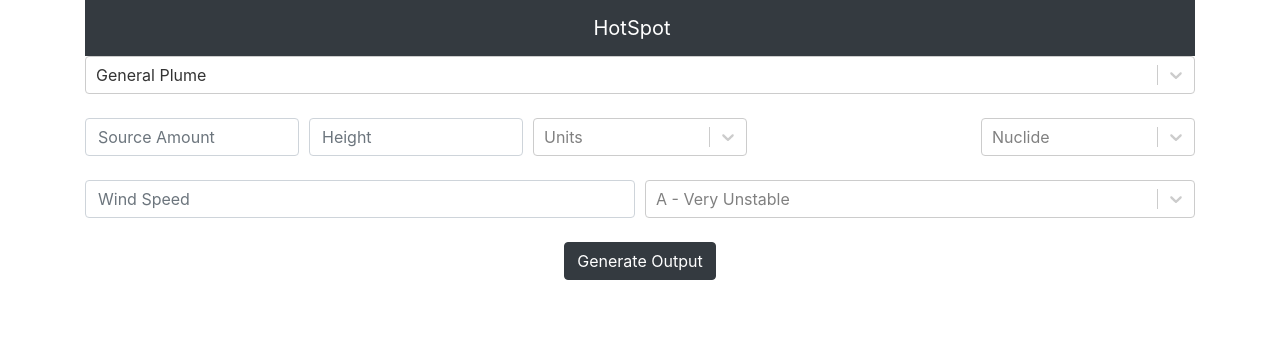
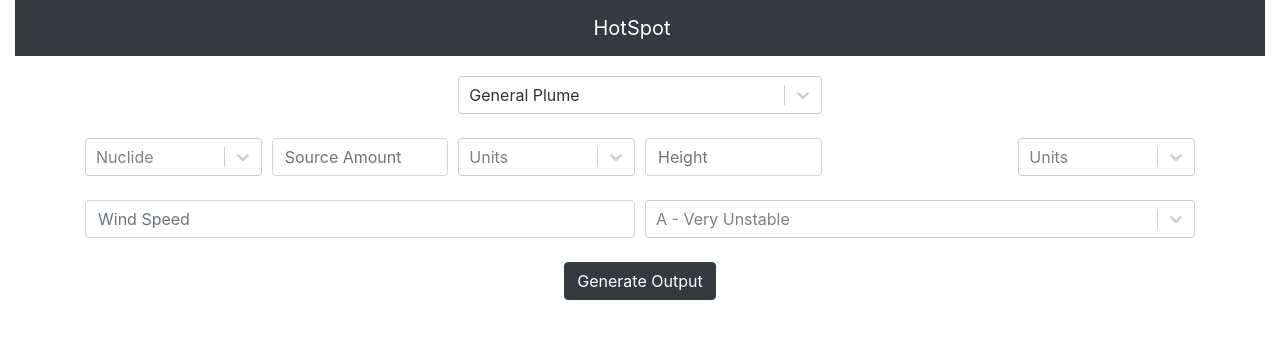
Before and after one commit to CEN3031-Group-4/HotSpotApp, a React (Create React App) app in the folder client/: page / in a window 1280 px wide. Shown: the top 338 px of the page. Built offline with nearby package versions, Linux system fonts and the light colour scheme.

Commit message:
Implemented Gaussian info and connected all variables except receptors to it-Aukee

```diff
--- a/client/src/App.js
+++ b/client/src/App.js
@@ -7,18 +7,134 @@
 import Model from "./components/Model"
 import Meteorology from "./components/Meteorology"
 import {Form, Button} from 'react-bootstrap';
+import {Gaussian} from "./components/Gaussian";
 
 
-const App = () => {
+class App extends React.Component {
+
+  constructor(props) {
+    super(props);
+
+    this.state = {
+      modelType: '',
+      stableValue: '',
+      fireCloudTop: 0,
+      fireRadius: 0,
+      sourceAmount: 0,
+      receptorDistance: [],
+      receptorHeight: 0,
+      releaseHeight: 0,
+      windSpeed: 0,
+      concentration: []
+    };
+  }
+
+  modelTypeUpdate = modelType => {
+    this.setState(
+      { modelType },
+      () => console.log(`Model Type: `, this.state.modelType)
+    );
+  }
+
+  stableValueUpdate = stableValue => {
+    this.setState(
+      { stableValue },
+      () => console.log(`Stability Value: `, this.state.stableValue)
+    );
+  }
+
+  fireCloudTopUpdate = fireCloudTop => {
+    this.setState(
+      { fireCloudTop },
+      () => console.log(`Fire Cloud Top: `, this.state.fireCloudTop)
+    );
+  }
+
+  fireRadiusUpdate = fireRadius => {
+    this.setState(
+      { fireRadius },
+      () => console.log(`Fire Radius: `, this.state.fireRadius)
+    );
+  }
+
+  sourceAmountUpdate = sourceAmount => {
+    this.setState(
+      { sourceAmount },
+      () => console.log(`Source Amount: `, this.state.sourceAmount)
+    );
+  }
+
+  //******* need to make sure this is how to pass an array *******//
+  // Not implemented
+  receptorDistanceUpdate = receptorDistance => {
+    this.setState(
+      { receptorDistance },
+      () => console.log(`Receptor Distance Array: `, this.state.receptorDistance)
+    );
+  }
+
+  // Not implemented
+  receptorHeightUpdate = receptorHeight => {
+    this.setState(
+      { receptorHeight },
+      () => console.log(`Receptor Height: `, this.state.receptorHeight)
+    );
+  }
+
+  releaseHeightUpdate = releaseHeight => {
+    this.setState(
+      { releaseHeight },
+      () => console.log(`Release Height: `, this.state.releaseHeight)
+    );
+  }
+
+  windSpeedUpdate = windSpeed => {
+    this.setState(
+      { windSpeed },
+      () => console.log(`Wind Speed: `, this.state.windSpeed)
+    );
+  }
+
+  onSubmit(e) {
+    e.preventDefault();
+
+    // On Submit should contain the error checking
+
+    for (var i = 0; i < this.state.receptorDistance.length; i++)
+    {
+      this.state.concentration.push(Gaussian(this.state.modelType,
+                                  this.state.stableValue,
+                                  this.state.fireCloudTop,
+                                  this.state.fireRadius,
+                                  this.state.sourceAmount,
+                                  this.state.receptorDistance[i],
+                                  this.state.receptorHeight,
+                                  this.state.releaseHeight,
+                                  this.state.windSpeed
+                                  ));
+    }
+  }
+
+  render() {
     return (
-    <div className="container">
+      <div className="container-fluid">
           <Header></Header>
-        <Form>
-          <Model />
-          <Meteorology />
+          <div  className="container"
+                style={{paddingTop: 20}}>
+            <Form onSubmit={this.onSubmit}>
+              <Model  modelTypeUpdate={this.modelTypeUpdate.bind(this)}
+                      fireCloudTopUpdate={this.fireCloudTopUpdate.bind(this)}
+                      fireRadiusUpdate={this.fireRadiusUpdate.bind(this)}
+                      sourceAmountUpdate={this.sourceAmountUpdate.bind(this)}
+                      releaseHeightUpdate={this.releaseHeightUpdate.bind(this)}
+                      />
+              <Meteorology  windSpeedUpdate={this.windSpeedUpdate.bind(this)}
+                            stableValueUpdate={this.stableValueUpdate.bind(this)}
+                            />
               {/* <Receptors /> */}
               {/* <Output /> */}
             </Form>
+          </div>
           <br></br>
           <div className="text-center">
             <Button type="submit" className="btn btn-dark" >Generate Output</Button>
@@ -26,5 +142,6 @@
       </div>
     );
   }
+}
 
 export default App;
--- a/client/src/components/Model.js
+++ b/client/src/components/Model.js
@@ -9,7 +9,12 @@
     { value: 'General_Fire', label: 'General Fire' }
 ];
 
-const units = [
+const units1 = [
+    { value: 'Ci', label: 'Curies (Ci)' },
+    { value: 'Bq', label: 'Becquerel (Bq)' }
+];
+
+const units2 = [
     { value: 'm', label: 'Meters (m)' },
     { value: 'ft', label: 'Feet (ft)' }
 ];
@@ -19,22 +24,36 @@
 ];
 
 class Model extends React.Component {
+
   state = {
     selectedOption: { value: 'General_Plume', label: 'General Plume' },
-    unitOption: null,
-    nuclideOption: null
+    unit1Option: null,
+    unit2Option: null,
+    nuclideOption: null,
+    sourceAmount: 0
   };
+
   modelChange = selectedOption => {
     this.setState(
       { selectedOption },
-       () => console.log(`Option selected:`, this.state.selectedOption)
+       () => {
+            console.log(`Option selected:`, this.state.selectedOption);
+            this.props.modelTypeUpdate(this.state.selectedOption.value);
+        }
     );
   };
 
-  unitChange = unitOption => {
+  unit1Change = unit1Option => {
     this.setState(
-      { unitOption },
-       () => console.log(`Option selected:`, this.state.unitOption)
+      { unit1Option },
+       () => console.log(`Option selected:`, this.state.unit1Option)
+    );
+  };
+
+  unit2Change = unit2Option => {
+    this.setState(
+      { unit2Option },
+       () => console.log(`Option selected:`, this.state.unit2Option)
     );
   };
 
@@ -45,14 +64,31 @@
     );
   };
 
+  sourceAmountChange(e) {
+    this.props.sourceAmountUpdate(e.target.value);
+  }
+
+  releaseHeightChange(e) {
+    this.props.releaseHeightUpdate(e.target.value);
+  }
+
+  fireRadiusChange(e) {
+    this.props.fireRadiusUpdate(e.target.value);
+  }
+
+  fireCloudTopChange(e) {
+    this.props.fireCloudTopUpdate(e.target.value);
+  }
+
   render() {
-    const { selectedOption, unitOption, nuclideOption } = this.state;
+    const { selectedOption, unit1Option, unit2Option, nuclideOption } = this.state;
 
     if(selectedOption){
-        if(selectedOption.value === "General_Plume"){
+        if(selectedOption.value === "General_Plume") {
             return (
                 <div>
                     <Form.Row>
+                        <Col></Col>
                         <Col>
                             <Select
                                 value={selectedOption}
@@ -60,25 +96,11 @@
                                 options={options}
                             />
                         </Col>
+                        <Col></Col>
                     </Form.Row>
                     <br></br>
                     <div>
                         <Form.Row>
-                            <Col>
-                                <Form.Control type="number" placeholder="Source Amount" />
-                            </Col>
-                            <Col>
-                                <Form.Control type="number" placeholder="Height" />
-                            </Col>
-                            <Col>
-                                <Select
-                                    placeholder="Units"
-                                    value={unitOption}
-                                    onChange={this.unitChange}
-                                    options={units}
-                                />
-                            </Col>
-                            <Col></Col>
                             <Col>
                                 <Select
                                     placeholder="Nuclide"
@@ -87,14 +109,44 @@
                                     options={nuclides}
                                 />
                             </Col>
+                            <Col>
+                                <Form.Control
+                                    type="number" placeholder="Source Amount"
+                                    onChange={this.sourceAmountChange.bind(this)}
+                                />
+                            </Col>
+                            <Col>
+                                <Select
+                                    placeholder="Units"
+                                    value={unit1Option}
+                                    onChange={this.unit1Change}
+                                    options={units1}
+                                />
+                            </Col>
+                            <Col>
+                                <Form.Control
+                                    type="number" placeholder="Height"
+                                    onChange={this.releaseHeightChange.bind(this)}
+                                />
+                            </Col>
+                            <Col></Col>
+                            <Col>
+                                <Select
+                                    placeholder="Units"
+                                    value={unit2Option}
+                                    onChange={this.unit2Change}
+                                    options={units2}
+                                />
+                            </Col>
                         </Form.Row>
                     </div>
                 </div>
             );
-        }if(selectedOption.value === "General_Fire"){
+        } if (selectedOption.value === "General_Fire") {
             return (
                 <div>
                     <Form.Row>
+                        <Col></Col>
                         <Col>
                             <Select
                                 value={selectedOption}
@@ -102,28 +154,11 @@
                                 options={options}
                             />
                         </Col>
+                        <Col></Col>
                     </Form.Row>
                     <br></br>
                     <div>
                         <Form.Row>
-                            <Col>
-                                <Form.Control type="number" placeholder="Source Amount" />
-                            </Col>
-                            <Col>
-                                <Form.Control type="number" placeholder="Height" />
-                            </Col>
-                            <Col>
-                                <Select
-                                    placeholder="Units"
-                                    value={unitOption}
-                                    onChange={this.unitChange}
-                                    options={units}
-                                />
-                            </Col>
-                            <Col>
-                                <Form.Control type="number" placeholder="Fire Radius" />
-                                <Form.Control type="number" placeholder="Fire Cloud Height" />
-                            </Col>
                             <Col>
                                 <Select
                                     placeholder="Nuclide"
@@ -132,12 +167,50 @@
                                     options={nuclides}
                                 />
                             </Col>
+                            <Col>
+                                <Form.Control
+                                    type="number" placeholder="Source Amount"
+                                    onChange={this.sourceAmountChange.bind(this)}
+                                    />
+                            </Col>
+                            <Col>
+                                <Select
+                                    placeholder="Units"
+                                    value={unit1Option}
+                                    onChange={this.unit1Change}
+                                    options={units1}
+                                />
+                            </Col>
+                            <Col>
+                                <Form.Control
+                                    type="number" placeholder="Height"
+                                    onChange={this.releaseHeightChange.bind(this)}
+                                    />
+                            </Col>
+                            <Col>
+                                <Form.Control
+                                    type="number" placeholder="Fire Radius"
+                                    onChange={this.fireRadiusChange.bind(this)}
+                                    />
+                                <Form.Control
+                                    type="number" placeholder="Fire Cloud Height"
+                                    onChange={this.fireCloudTopChange.bind(this)}
+                                    />
+                            </Col>
+                            <Col>
+                                <Select
+                                    placeholder="Units"
+                                    value={unit2Option}
+                                    onChange={this.unit2Change}
+                                    options={units2}
+                                />
+                            </Col>
                         </Form.Row>
                         </div>
                     </div>
                 );
             }
-    }else{
+        } else {
             return (
                 <div>
                     <p> HotSpot Model: </p>
```
Also changed, not shown: client/src/components/Gaussian.js (+24 -26 lines), client/src/components/Meteorology.js (+12 -2 lines). Lines whose indentation alone changed are shown as unchanged.
